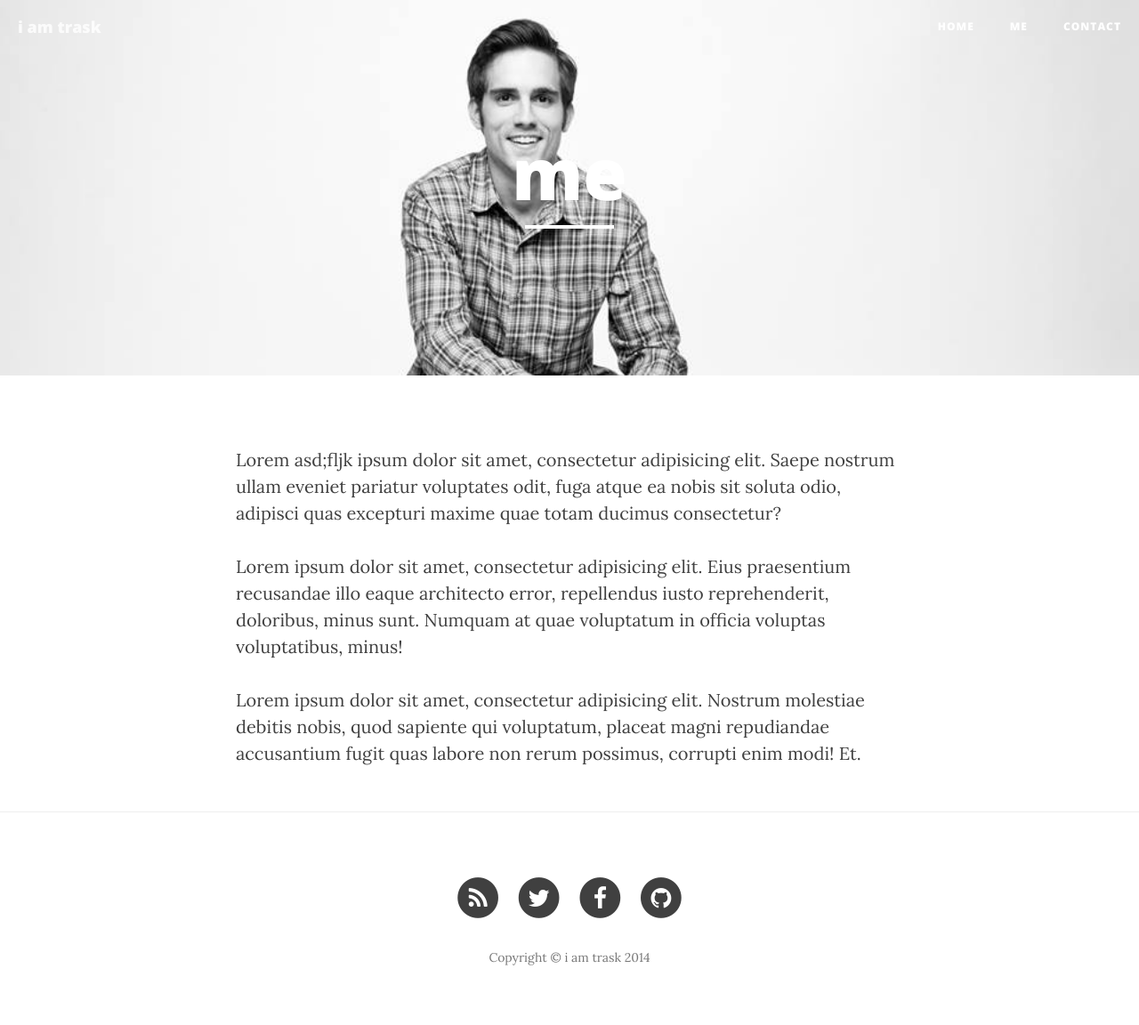
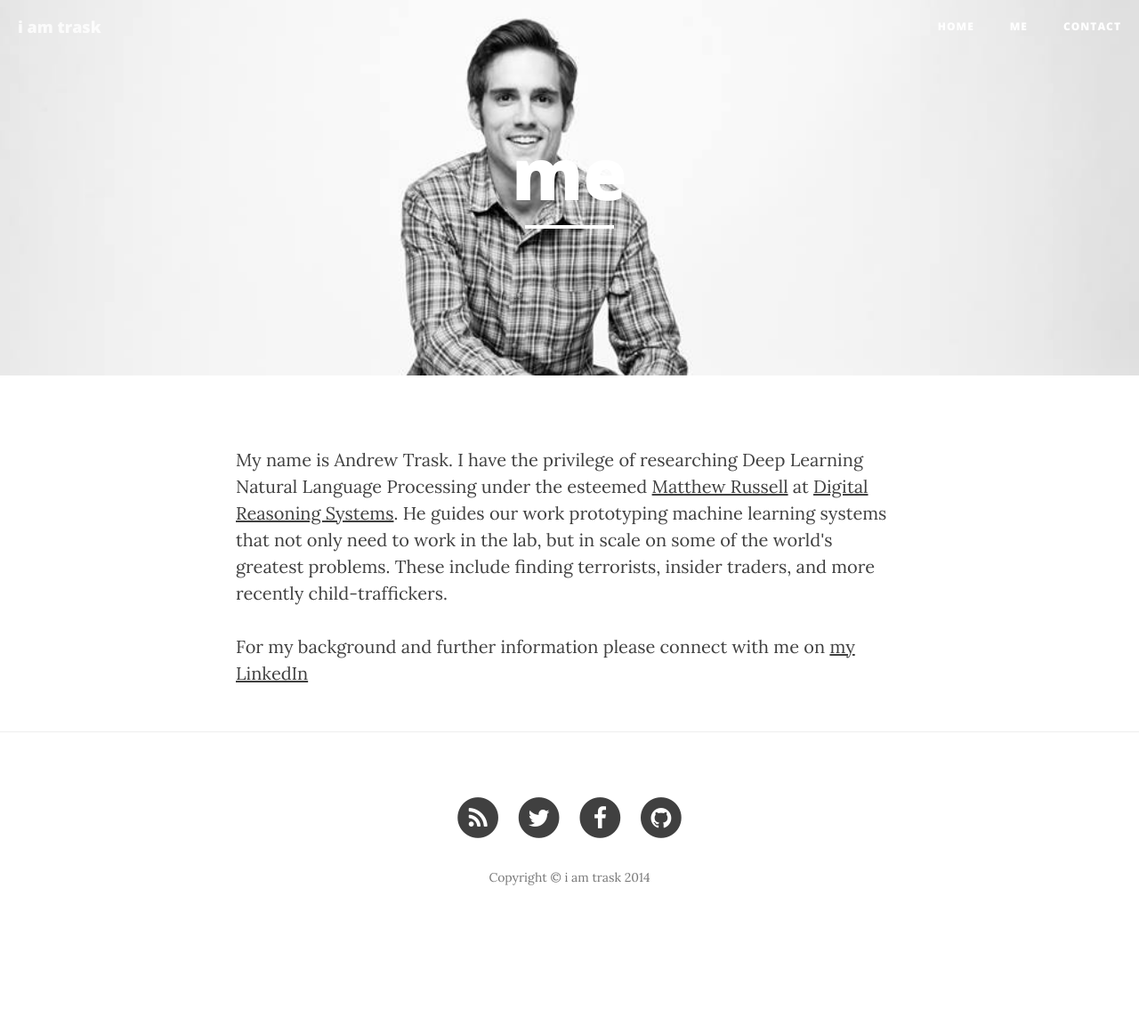
Before and after one commit to iamtrask/iamtrask.github.io, a Jekyll site: the page built from about.html, in a window 1280 px wide. Shown: the whole page at 89% size. Built offline with Jekyll 4.4.1, drawn with Linux system fonts in a browser that asks for light colours; nearby versions of some CDN libraries; after the commit the page ends 1062 px from its top, so only the background shows below that.

Commit message:
Update about.html

```diff
--- a/about.html
+++ b/about.html
@@ -5,8 +5,6 @@
 header-img: "img/me.jpg"
 ---
 
-<p>Lorem asd;fljk ipsum dolor sit amet, consectetur adipisicing elit. Saepe nostrum ullam eveniet pariatur voluptates odit, fuga atque ea nobis sit soluta odio, adipisci quas excepturi maxime quae totam ducimus consectetur?</p>
+<p>My name is Andrew Trask. I have the privilege of researching Deep Learning Natural Language Processing under the esteemed <a href="https://twitter.com/ptwobrussell">Matthew Russell</a> at <a href="http://digitalreasoning.com/">Digital Reasoning Systems</a>. He guides our work prototyping machine learning systems that not only need to work in the lab, but in scale on some of the world's greatest problems. These include finding terrorists, insider traders, and more recently child-traffickers. </p>
 
-<p>Lorem ipsum dolor sit amet, consectetur adipisicing elit. Eius praesentium recusandae illo eaque architecto error, repellendus iusto reprehenderit, doloribus, minus sunt. Numquam at quae voluptatum in officia voluptas voluptatibus, minus!</p>
-
-<p>Lorem ipsum dolor sit amet, consectetur adipisicing elit. Nostrum molestiae debitis nobis, quod sapiente qui voluptatum, placeat magni repudiandae accusantium fugit quas labore non rerum possimus, corrupti enim modi! Et.</p>
+<p>For my background and further information please connect with me on <a href="https://www.linkedin.com/profile/view?id=226572677">my LinkedIn</a></p>
```
